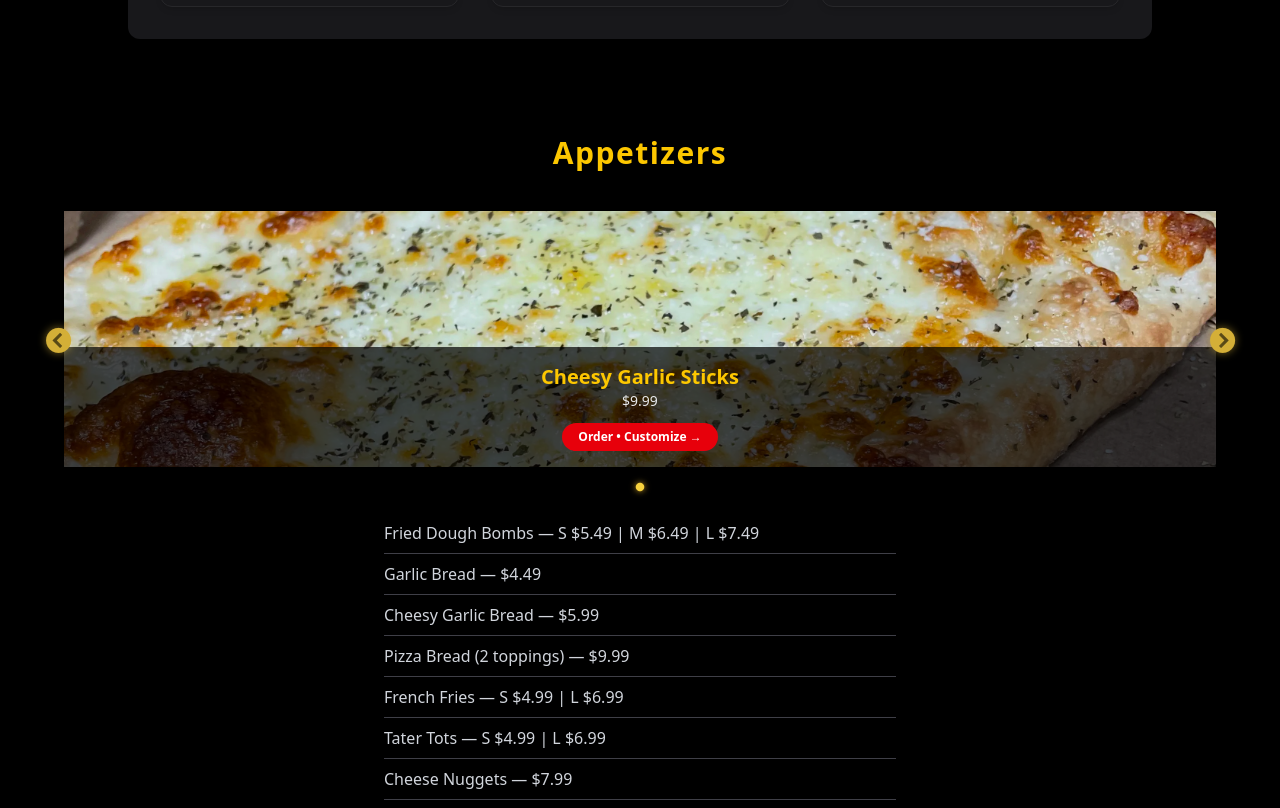
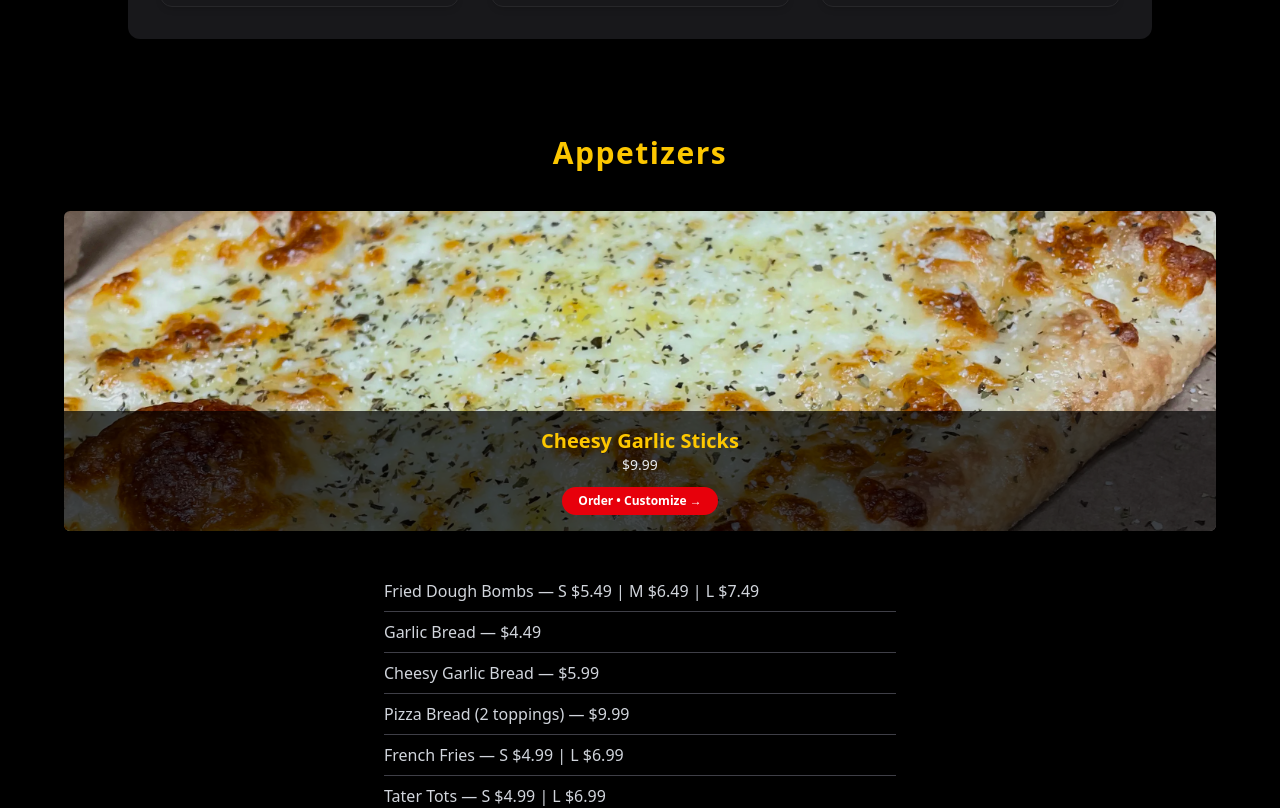
Before and after one commit to ZachAH/UpperCrust, a React (Vite) app: page /menu in a window 1280 px wide. Shown: the part 1980-2788 px from the top of the page. Built offline with nearby package versions, Linux system fonts and the light colour scheme.

Commit message:
ALL GREEN

```diff
--- a/src/components/menu.tsx
+++ b/src/components/menu.tsx
@@ -1,5 +1,4 @@
 import { useEffect, useState, useRef } from "react";
-import Slider from "react-slick";
 import { motion } from "framer-motion";
 import { popIn } from "../animations";
 import { staggerContainer } from "../animations";
@@ -225,64 +224,42 @@ export default function Menu() {
       </div>
 
       {/* ================= APPETIZERS ================= */}
-      <div id="appetizers" className="max-w-6xl mx-auto mb-24 scroll-mt-28">
+      <section id="appetizers" className="max-w-6xl mx-auto mb-24 scroll-mt-28">
+        <h2 className="text-3xl font-extrabold text-yellow-400 text-center mb-10 tracking-wider">
+          Appetizers
+        </h2>
 
-        <h3 className="text-3xl font-extrabold text-yellow-400 text-center mb-10 tracking-wider">
-          Appetizers
-        </h3>
-
-        {/* ONE Carousel – Perfect */}
-        <Slider
-          dots
-          infinite
-          speed={600}
-          slidesToShow={1}
-          slidesToScroll={1}
-          autoplay
-          autoplaySpeed={4000}
-          fade
-          pauseOnHover
-          lazyLoad="ondemand"
-          arrows={true}
-        >
-          {[
-            {
-              name: "Cheesy Garlic Sticks",
-              price: "$9.99",
-              img: "/images/appetizers/sticks.webp",
-            },
-          ].map((item) => (
+        {/* Feature Item */}
         <motion.div
-              key={item.name}
           variants={popIn}
           initial="hidden"
           whileInView="visible"
           viewport={{ once: true, amount: 0.3 }}
-              className="relative"
+          className="relative rounded-md overflow-hidden shadow-lg"
         >
           <img
             loading="lazy"
-                src={item.img}
-                alt={item.name}
-                className="h-64 w-full object-cover brightness-90"
+            src="/images/appetizers/sticks.webp"
+            alt="Cheesy Garlic Sticks appetizer from Upper Crust Pizza"
+            className="w-full h-64 md:h-80 object-cover brightness-90"
           />
+
           <div className="absolute bottom-0 left-0 right-0 bg-black/70 p-4 text-center">
-                <h4 className="text-xl font-bold text-yellow-400">
-                  {item.name}
-                </h4>
-                <p className="text-gray-200 text-sm">{item.price}</p>
+            <h3 className="text-xl font-bold text-yellow-400">
+              Cheesy Garlic Sticks
+            </h3>
+            <p className="text-gray-200 text-sm">$9.99</p>
+
             <a
               href="https://uppercrust.hungerrush.com/Order/"
               target="_blank"
               rel="noopener noreferrer"
-                  className="mt-3 inline-block bg-red-600 hover:bg-red-700 text-white px-4 py-1.5 rounded-full text-xs font-semibold"
+              className="mt-3 inline-block bg-red-600 hover:bg-red-700 text-white px-4 py-1.5 rounded-full text-xs font-semibold transition-all duration-200"
             >
               Order • Customize →
             </a>
           </div>
         </motion.div>
-          ))}
-        </Slider>
 
         {/* Quick List */}
         <div className="mt-12 text-left text-gray-300 space-y-2 max-w-lg mx-auto">
@@ -308,7 +285,8 @@ export default function Menu() {
           Wing Sauces: Mango Habanero, Frank’s Hot, Nashville, Buffalo Ranch,
           BBQ, Kickin’ Bourbon, Lemon Pepper.
         </p>
-      </div>
+      </section>
+
 
       {/* ================= HOAGIES & PASTA ================= */}
       <div id="hoagies" className="max-w-6xl mx-auto mb-24 scroll-mt-28">
@@ -484,6 +462,6 @@ export default function Menu() {
           Order Online Now
         </a>
       </div>
-    </section>
+    </section >
   );
 }
--- a/src/index.css
+++ b/src/index.css
@@ -1,6 +1,4 @@
 @import "tailwindcss";
-@import "slick-carousel/slick/slick.css";
-@import "slick-carousel/slick/slick-theme.css";
 @import "./styles/slick-fonts-override.css";
 
 
```
Lines whose indentation alone changed are shown as unchanged.
